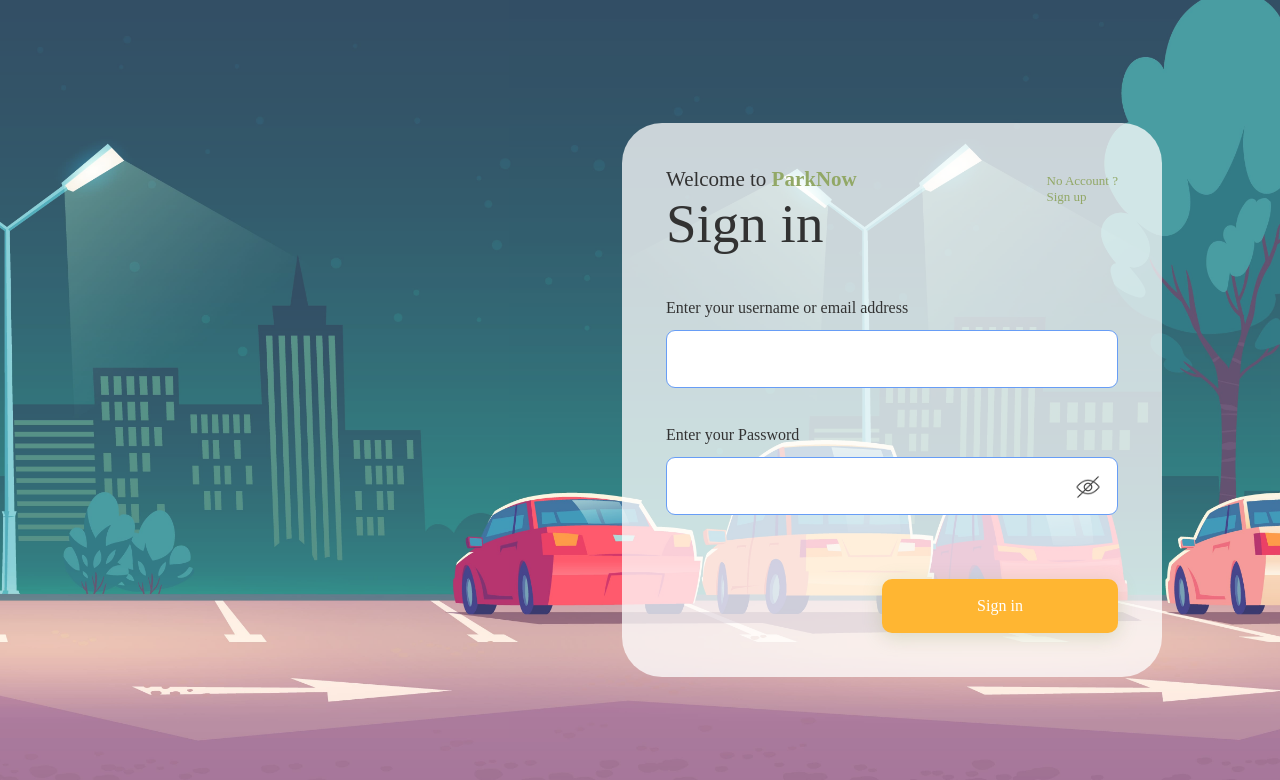
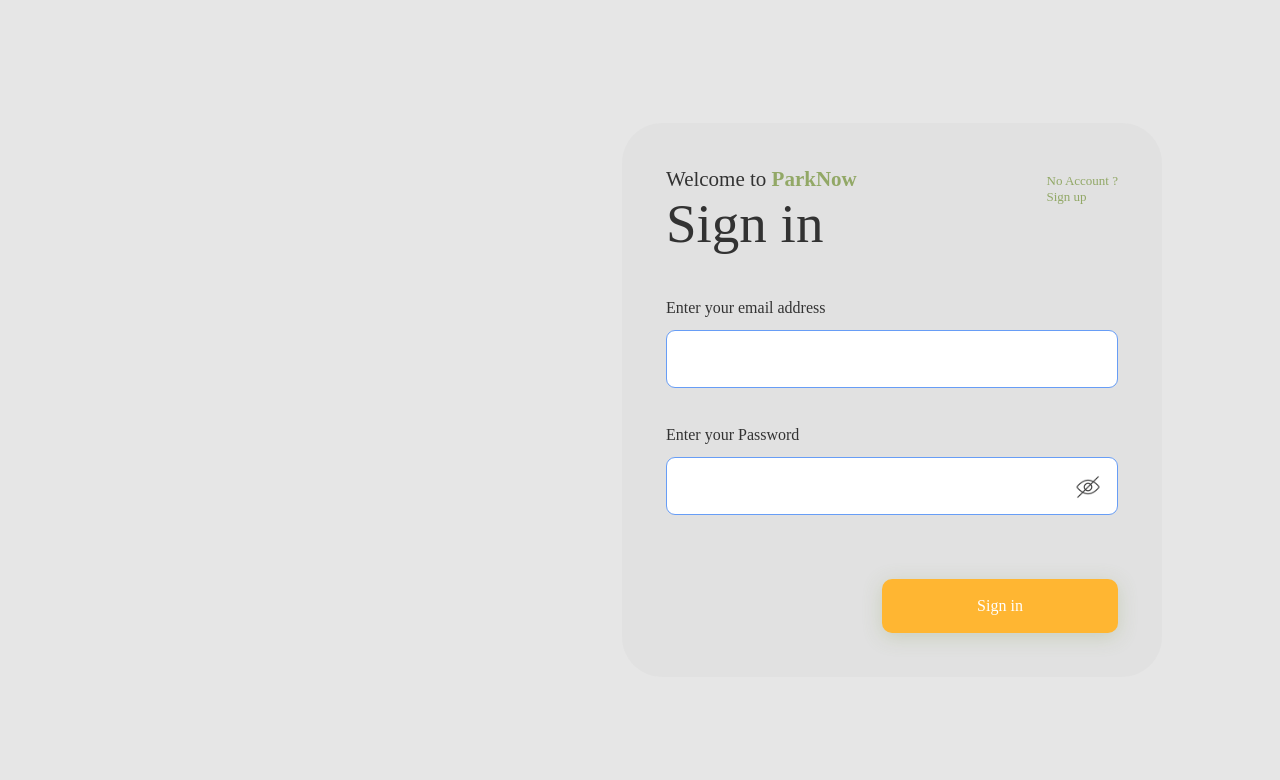
Before and after one commit to tomcherian/easy-car-parking, a React (Create React App) app: page /login in a window 1280 px wide. Shown: the top 780 px of the page. Built offline with nearby package versions, Linux system fonts and the light colour scheme; the HTML template or start-up script is replaced by a standard one.

Commit message:
Update on background color

```diff
--- a/src/pages/Login/Login.css
+++ b/src/pages/Login/Login.css
@@ -13,7 +13,7 @@
   right: 118px;
   min-width: 540px;
   border-radius: 40px;
-  background: rgba(255, 255, 255, 0.75);
+  background: rgb(216 216 216 / 75%);
 }
 
 .Login_sign_up {
--- a/src/pages/Login/Login.jsx
+++ b/src/pages/Login/Login.jsx
@@ -138,7 +138,7 @@
           <form onSubmit={handleSubmit}>
             <div className="Login_field_username">
               <div className="Login_label">
-                Enter your username or email address
+                Enter your email address
               </div>
               <input
                 className="Login_input"
--- a/src/styles/global.css
+++ b/src/styles/global.css
@@ -76,9 +76,10 @@
 }
 
 .main_background {
-  background-image: url("../assets/images/BackgroundImage.jpg");
-  background-size: cover;
-  background-position: center;
+  /* background-image: url("../assets/images/BackgroundImage.jpg"); */
+  /* background-size: cover;
+  background-position: center; */
+  background-color: #e0e0e0;
   flex: 1;
 }
 
```
